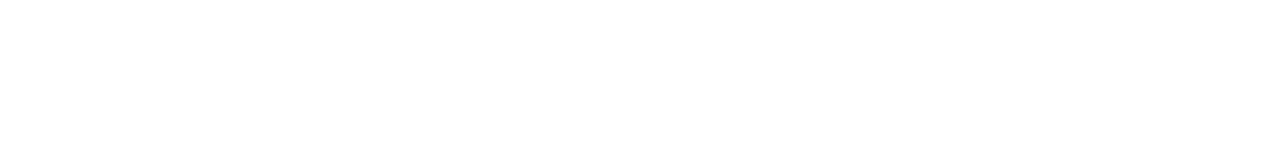
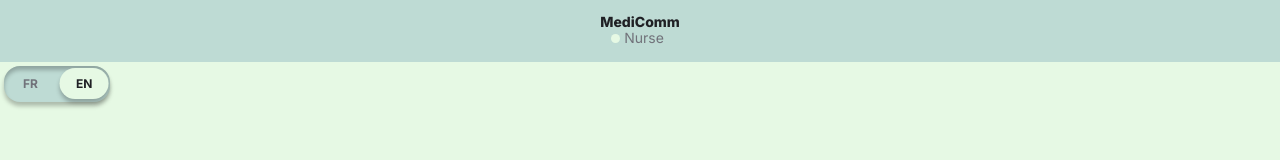
Before and after one commit to PrabhjotSingh03/MediComm, a plain HTML site: page index.html in a window 1280 px wide. Drawn offline with Linux system fonts and the light colour scheme.

Commit message:
Added Stuff

```diff
--- a/index.html
+++ b/index.html
@@ -8,5 +8,33 @@
         <script src="script/script.js"></script>
     </head>
     <body>
+        <header id="header" class="content-wrapper">
+            <div id="site-name">
+                <h1 class="name">MediComm</h1>
+            </div>
+            <div id="nurse">
+                <h2 class="nurse">
+                    <svg xmlns="http://www.w3.org/2000/svg" width="9" height="9" viewBox="0 0 9 9" fill="none">
+                        <circle cx="4.5" cy="4.5" r="4.5" fill="#E6F9E4"/>
+                    </svg>
+                Nurse</h2>
+            </div>
+        </header>
+        <main>
+            <section id="langcontainer">
+                <div class="langswitch-container">
+                    <input type="radio" id="switchfrench" name="switchlang" value="French"/>
+                    <input type="radio" id="switchenglish" name="switchlang" value="English" checked="checked"/>
+                    <label for="switchfrench">FR</label>
+                    <label for="switchenglish">EN</label>
+                    <div class="langswitch-wrapper">
+                        <div class="langswitch">
+                            <div>FR</div>
+                            <div>EN</div>
+                        </div>
+                    </div>
+                </div>
+            </section>
+        </main>
     </body>
 </html>
--- a/style/style.css
+++ b/style/style.css
@@ -0,0 +1,136 @@
+@import url('https://fonts.googleapis.com/css2?family=Inter:wght@100;300;400;500;600;700;800;900&display=swap');
+:root {
+    --switches-bg-color: #BEDBD4;
+    --switches-label-color: #71727A;
+    --switch-bg-color: #E6F9E4;
+    --switch-text-color: #1F2024;
+}
+body{
+    font-family: 'Inter', sans-serif;
+    margin: 0;
+    background-color: #E6F9E4;
+}
+body a{
+    text-decoration: none;
+    cursor: pointer;
+}
+header{
+    background-color: #BEDBD4;
+    padding: 4px;
+}
+#site-name{
+    text-align: center;
+}
+#site-name h1{
+    font-size: 14px;
+    font-style: normal;
+    font-weight: 800;
+    line-height: normal;
+    color: #1F2024;
+}
+#nurse{
+    text-align: center;
+    margin-top: -13px;
+}
+#nurse h2{
+    font-size: 14px;
+    font-style: normal;
+    font-weight: 400;
+    line-height: normal;
+    color:#71727A;
+    margin-left: -5px;
+}
+#langcontainer{
+    padding: 4px;
+    font-family: 'Inter', sans-serif;
+    font-size: 12px;
+    font-style: normal;
+    font-weight: 700;
+    line-height: normal;
+}
+.langswitch-container{
+    width: 106px;
+    position: relative;
+    display: flex;
+    padding: 0;
+    position: relative;
+    background: var(--switches-bg-color);
+    line-height: 3em;
+    border-radius: 16px;
+    box-shadow:inset 0px 4px 4px 0px rgba(0, 0, 0, 0.25), 0px 4px 4px 0px rgba(0, 0, 0, 0.25);
+}
+
+/* input (radio) for toggling. hidden - use labels for clicking on */
+.langswitch-container input {
+    visibility: hidden;
+    position: absolute;
+    top: 0;
+}
+
+/* labels for the input (radio) boxes - something to click on */
+.langswitch-container label {
+    width: 50%;
+    padding: 0;
+    margin: 0;
+    text-align: center;
+    cursor: pointer;
+    color: var(--switches-label-color);
+}
+
+/* switch highlighters wrapper (sliding left / right)
+    - need wrapper to enable the even margins around the highlight box
+*/
+.langswitch-wrapper{
+    position: absolute;
+    top: 0;
+    bottom: 0;
+    width: 46%;
+    padding: 0.15rem;
+    z-index: 3;
+    transition: transform .5s cubic-bezier(.77, 0, .175, 1);
+}
+
+/* switch box highlighter */
+.langswitch{
+    border-radius: 16px;
+    background: var(--switch-bg-color);
+    height: 100%;
+    box-shadow: 0px 4px 4px 0px rgba(0, 0, 0, 0.25);
+}
+
+/* switch box labels
+    - default setup
+    - toggle afterwards based on radio:checked status
+*/
+.langswitch div{
+    width: 100%;
+    text-align: center;
+    opacity: 0;
+    display: block;
+    color: var(--switch-text-color) ;
+    transition: opacity .2s cubic-bezier(.77, 0, .175, 1) .125s;
+    will-change: opacity;
+    position: absolute;
+    top: 0;
+    left: 0;
+}
+
+/* slide the switch box from right to left */
+.langswitch-container input:nth-of-type(1):checked~.langswitch-wrapper{
+    transform: translateX(0%);
+}
+
+/* slide the switch box from left to right */
+.langswitch-container input:nth-of-type(2):checked~.langswitch-wrapper{
+    transform: translateX(100%);
+}
+
+/* toggle the switch box labels - first checkbox:checked - show first switch div */
+.langswitch-container input:nth-of-type(1):checked~.langswitch-wrapper .langswitch div:nth-of-type(1) {
+    opacity: 1;
+}
+
+/* toggle the switch box labels - second checkbox:checked - show second switch div */
+.langswitch-container input:nth-of-type(2):checked~.langswitch-wrapper .langswitch div:nth-of-type(2) {
+    opacity: 1;
+}
```
Also changed, not shown: images/defaultdp.png (added).
